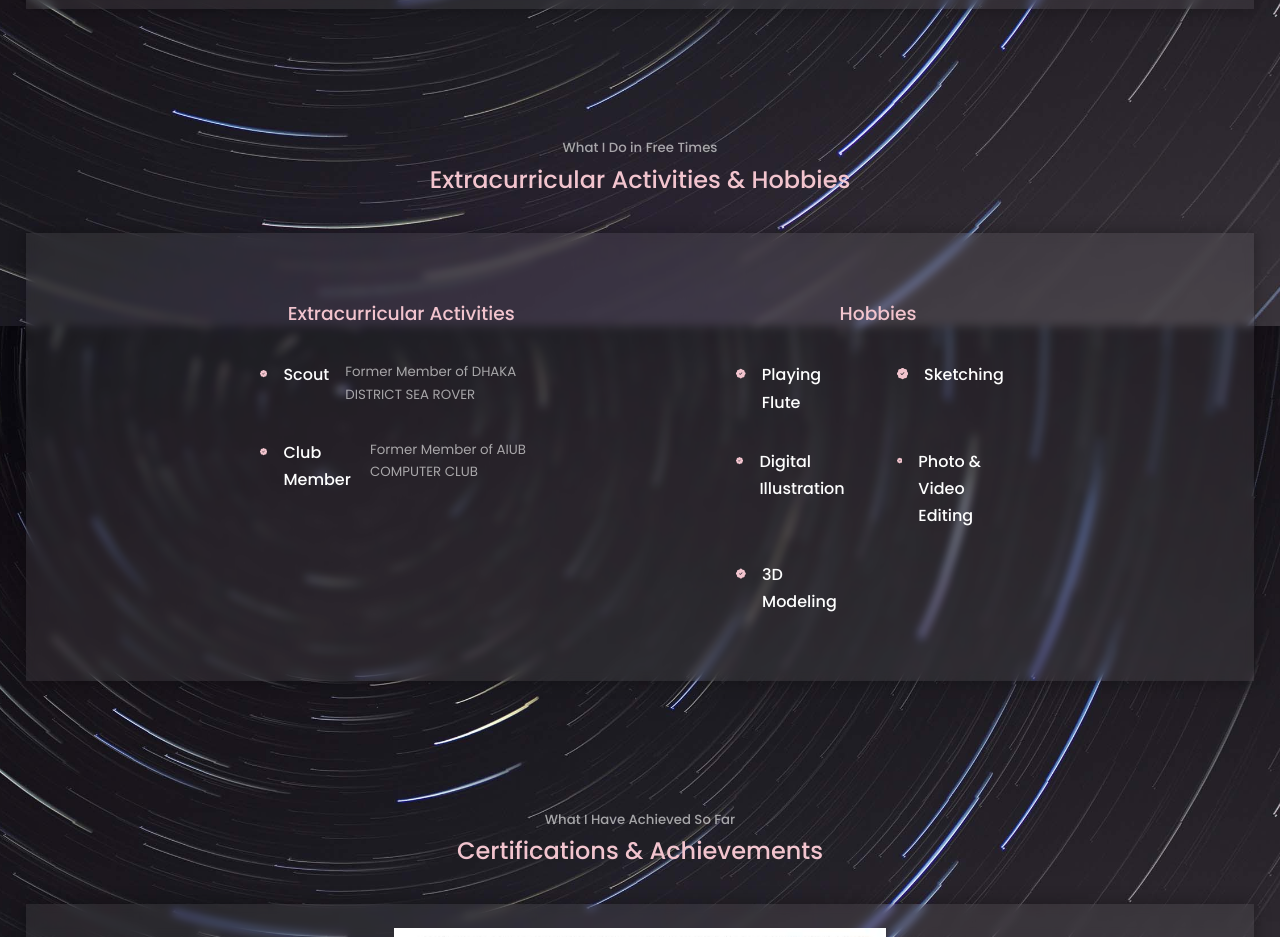
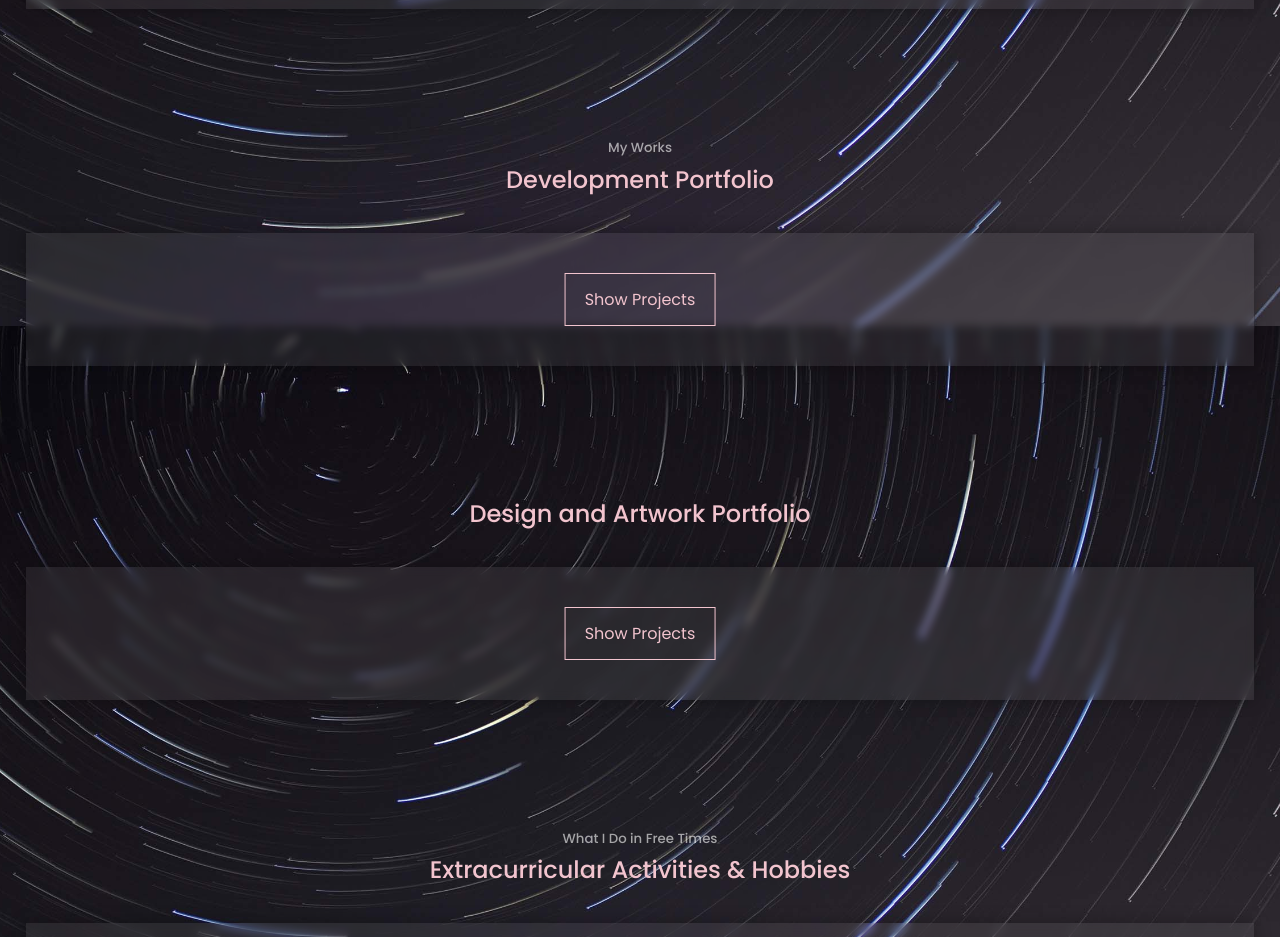
Before and after one commit to nabil16497/myportfolio, a React (Create React App) app: page / in a window 1280 px wide. Shown: the part 2874-3811 px from the top of the page. Built offline with nearby package versions, Linux system fonts and the light colour scheme.

Commit message:
portfolio fixed

```diff
--- a/src/App.jsx
+++ b/src/App.jsx
@@ -18,7 +18,7 @@ const App = () => {
       <Nav />
       <About />
       <Services />
-      {/*<Portfolio />*/}
+      <Portfolio />
       <ExtraActivities />
       <Certification />
       <Contact />
```
